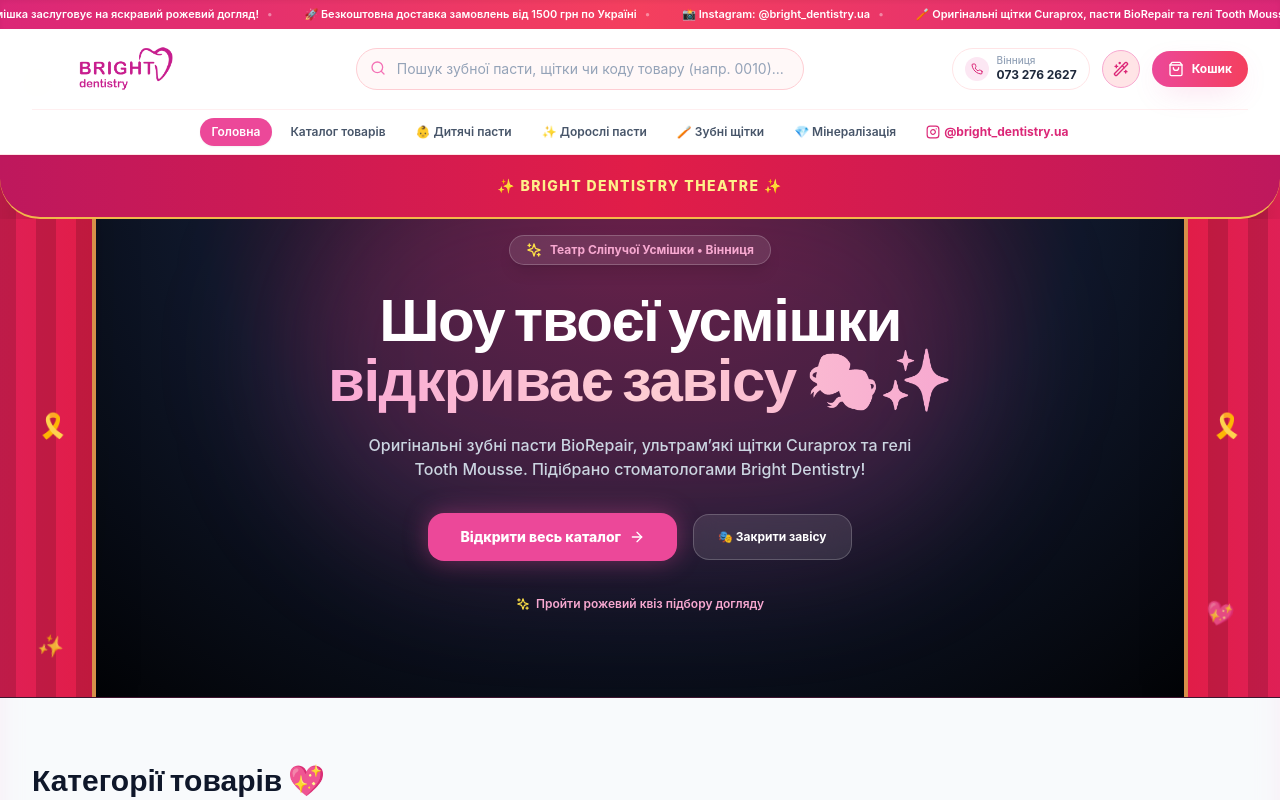
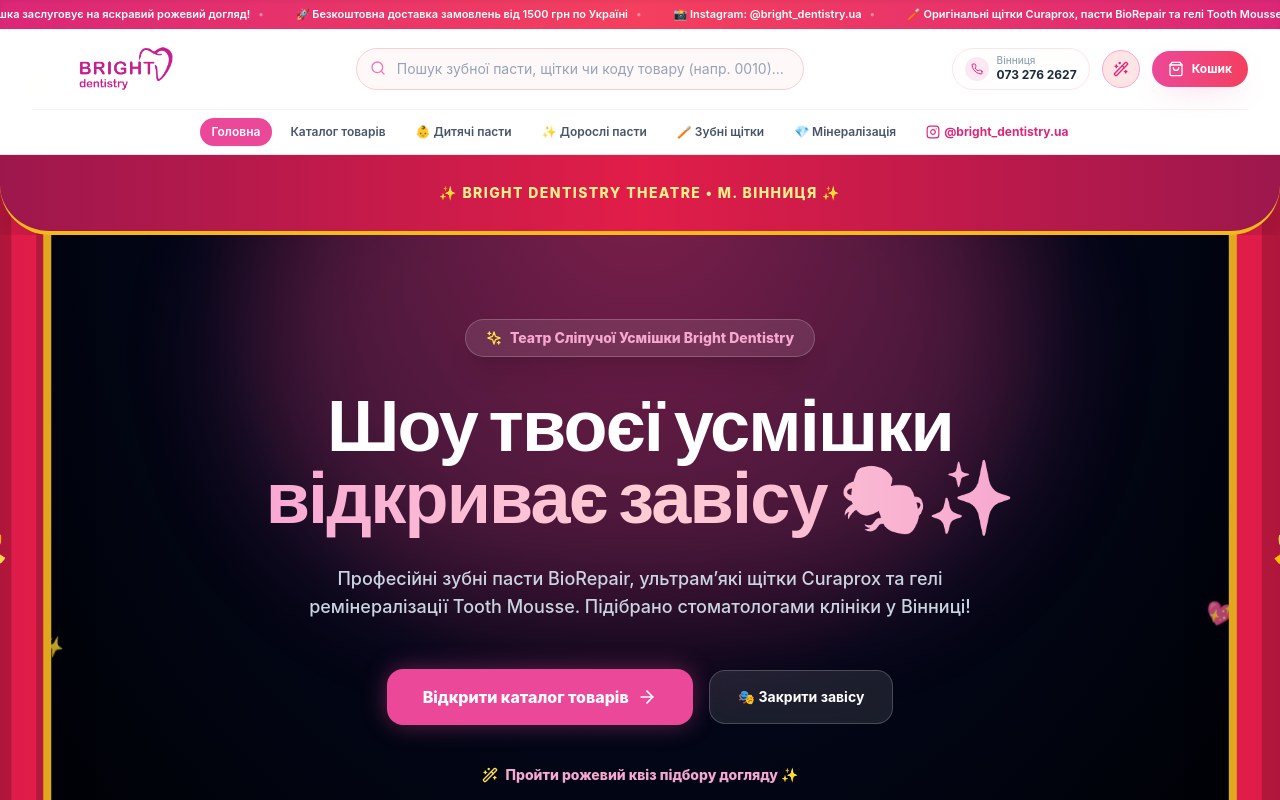
Before and after one commit to androsovzp/brightdentistry, a Next.js app: page / in a window 1280 px wide. Shown: the top 800 px of the page. Built offline with nearby package versions, Linux system fonts and the light colour scheme.

Commit message:
feat: transform Hero block into full-screen curtain preloader reveal experience

```diff
--- a/components/Hero.jsx
+++ b/components/Hero.jsx
@@ -1,97 +1,105 @@
-import React, { useState } from 'react';
+import React, { useState, useEffect } from 'react';
 import Link from 'next/link';
-import { ArrowRight, Sparkles, ShieldCheck, Heart, Wand2, Sparkle } from 'lucide-react';
+import { ArrowRight, Sparkles, Wand2 } from 'lucide-react';
 import { useCart } from '@/lib/store';
 
 export default function Hero() {
   const { setIsQuizOpen } = useCart();
-  const [isOpen, setIsOpen] = useState(true);
+  const [isOpen, setIsOpen] = useState(false);
+
+  // Preloader Curtain Opening Effect
+  useEffect(() => {
+    const timer = setTimeout(() => {
+      setIsOpen(true);
+    }, 400);
+    return () => clearTimeout(timer);
+  }, []);
 
   return (
-    <section className="relative overflow-hidden bg-slate-900 text-white min-h-[460px] sm:min-h-[500px] flex items-center justify-center border-b border-rose-900/40 select-none">
+    <section className="relative overflow-hidden bg-slate-950 text-white min-h-[calc(100vh-80px)] lg:min-h-screen flex items-center justify-center border-b border-rose-900/40 select-none">
 
-      {/* Stage Background with Soft Pink Spotlights */}
-      <div className="absolute inset-0 bg-[radial-gradient(ellipse_at_top,_var(--tw-gradient-stops))] from-brand-900/60 via-slate-900 to-black pointer-events-none" />
-      <div className="absolute top-0 left-1/2 -translate-x-1/2 w-[700px] h-[400px] bg-pink-500/20 rounded-full blur-3xl pointer-events-none" />
+      {/* Stage Background Spotlight Effects */}
+      <div className="absolute inset-0 bg-[radial-gradient(ellipse_at_top,_var(--tw-gradient-stops))] from-brand-900/70 via-slate-950 to-black pointer-events-none" />
+      <div className="absolute top-1/4 left-1/2 -translate-x-1/2 -translate-y-1/2 w-[800px] h-[500px] bg-pink-500/25 rounded-full blur-3xl pointer-events-none animate-pulse" />
 
-      {/* Top Valance (Ламбрекен Штор) */}
-      <div className="absolute top-0 inset-x-0 z-30 flex justify-between pointer-events-none overflow-hidden h-14 sm:h-16">
-        <div className="w-full h-full bg-gradient-to-r from-brand-700 via-rosebrand-600 to-brand-700 border-b-2 border-yellow-300/80 shadow-2xl rounded-b-[40px] flex items-center justify-center px-4">
+      {/* Top Theater Valance (Ламбрекен Штор) */}
+      <div className="absolute top-0 inset-x-0 z-40 flex justify-between pointer-events-none overflow-hidden h-16 sm:h-20">
+        <div className="w-full h-full bg-gradient-to-r from-brand-800 via-rosebrand-600 to-brand-800 border-b-4 border-yellow-400/90 shadow-2xl rounded-b-[50px] flex items-center justify-center px-4">
           <div className="text-yellow-200 text-xs sm:text-sm font-extrabold tracking-widest uppercase flex items-center gap-2">
-            <span>✨ Bright Dentistry Theatre ✨</span>
+            <span>✨ BRIGHT DENTISTRY THEATRE • М. ВІННИЦЯ ✨</span>
           </div>
         </div>
       </div>
 
-      {/* Left Curtain */}
+      {/* Left Full-Screen Velvet Curtain */}
       <div
-        className={`absolute left-0 top-0 bottom-0 w-1/2 z-20 bg-gradient-to-r from-brand-800 via-brand-600 to-rosebrand-600 border-r-4 border-yellow-300/60 shadow-2xl transition-transform duration-1000 ease-in-out flex items-center justify-end pr-4 pointer-events-none ${
-          isOpen ? '-translate-x-[85%]' : 'translate-x-0'
+        className={`absolute left-0 top-0 bottom-0 w-1/2 z-30 bg-gradient-to-r from-brand-900 via-brand-700 to-rosebrand-600 border-r-8 border-yellow-400/80 shadow-2xl transition-transform duration-[1400ms] ease-in-out flex items-center justify-end pr-6 pointer-events-none ${
+          isOpen ? '-translate-x-[92%]' : 'translate-x-0'
         }`}
       >
-        {/* Vertical Curtain Folds texture */}
-        <div className="absolute inset-0 bg-[repeating-linear-gradient(90deg,transparent,transparent_20px,rgba(0,0,0,0.15)_20px,rgba(0,0,0,0.15)_40px)]" />
-        <div className="relative z-10 text-yellow-300 text-2xl animate-pulse pr-2">🎗️</div>
+        {/* Vertical Velvet Folds texture */}
+        <div className="absolute inset-0 bg-[repeating-linear-gradient(90deg,transparent,transparent_25px,rgba(0,0,0,0.2)_25px,rgba(0,0,0,0.2)_50px)]" />
+        <div className="relative z-10 text-yellow-300 text-3xl animate-bounce pr-2">🎗️</div>
       </div>
 
-      {/* Right Curtain */}
+      {/* Right Full-Screen Velvet Curtain */}
       <div
-        className={`absolute right-0 top-0 bottom-0 w-1/2 z-20 bg-gradient-to-l from-brand-800 via-brand-600 to-rosebrand-600 border-l-4 border-yellow-300/60 shadow-2xl transition-transform duration-1000 ease-in-out flex items-center justify-start pl-4 pointer-events-none ${
-          isOpen ? 'translate-x-[85%]' : 'translate-x-0'
+        className={`absolute right-0 top-0 bottom-0 w-1/2 z-30 bg-gradient-to-l from-brand-900 via-brand-700 to-rosebrand-600 border-l-8 border-yellow-400/80 shadow-2xl transition-transform duration-[1400ms] ease-in-out flex items-center justify-start pl-6 pointer-events-none ${
+          isOpen ? 'translate-x-[92%]' : 'translate-x-0'
         }`}
       >
-        {/* Vertical Curtain Folds texture */}
-        <div className="absolute inset-0 bg-[repeating-linear-gradient(90deg,transparent,transparent_20px,rgba(0,0,0,0.15)_20px,rgba(0,0,0,0.15)_40px)]" />
-        <div className="relative z-10 text-yellow-300 text-2xl animate-pulse pl-2">🎗️</div>
+        {/* Vertical Velvet Folds texture */}
+        <div className="absolute inset-0 bg-[repeating-linear-gradient(90deg,transparent,transparent_25px,rgba(0,0,0,0.2)_25px,rgba(0,0,0,0.2)_50px)]" />
+        <div className="relative z-10 text-yellow-300 text-3xl animate-bounce pl-2">🎗️</div>
       </div>
 
-      {/* Main Stage Content Revealed */}
-      <div className="max-w-5xl mx-auto px-4 sm:px-6 lg:px-8 text-center relative z-10 py-16 sm:py-20 space-y-6">
+      {/* Revealed Grand Stage Content */}
+      <div className="max-w-5xl mx-auto px-4 sm:px-6 lg:px-8 text-center relative z-10 py-20 sm:py-28 space-y-8 animate-in fade-in duration-700">
 
         {/* Stage Badge */}
-        <div className="inline-flex items-center gap-2 px-4 py-1.5 rounded-full bg-white/10 border border-white/20 text-brand-300 text-xs font-bold shadow-lg backdrop-blur-md">
+        <div className="inline-flex items-center gap-2 px-5 py-2 rounded-full bg-white/10 border border-white/20 text-brand-300 text-xs sm:text-sm font-extrabold shadow-xl backdrop-blur-md">
           <Sparkles className="w-4 h-4 text-yellow-300 animate-spin-slow" />
-          <span>Театр Сліпучої Усмішки • Вінниця</span>
+          <span>Театр Сліпучої Усмішки Bright Dentistry</span>
         </div>
 
         {/* Grand Headline */}
-        <h1 className="font-heading font-extrabold text-3xl sm:text-5xl lg:text-6xl text-white leading-[1.15] tracking-tight">
+        <h1 className="font-heading font-extrabold text-4xl sm:text-6xl lg:text-7xl text-white leading-[1.12] tracking-tight">
           Шоу твоєї усмішки <br />
           <span className="bg-clip-text text-transparent bg-gradient-to-r from-pink-300 via-rose-200 to-brand-300">
             відкриває завісу 🎭✨
           </span>
         </h1>
 
-        <p className="text-slate-300 text-xs sm:text-base max-w-xl mx-auto leading-relaxed font-medium">
-          Оригінальні зубні пасти BioRepair, ультрам’які щітки Curaprox та гелі Tooth Mousse. Підібрано стоматологами Bright Dentistry!
+        <p className="text-slate-300 text-sm sm:text-lg max-w-2xl mx-auto leading-relaxed font-medium">
+          Професійні зубні пасти BioRepair, ультрам’які щітки Curaprox та гелі ремінералізації Tooth Mousse. Підібрано стоматологами клініки у Вінниці!
         </p>
 
-        {/* Stage Buttons */}
-        <div className="pt-2 flex flex-col sm:flex-row items-center justify-center gap-4">
+        {/* Action Buttons */}
+        <div className="pt-4 flex flex-col sm:flex-row items-center justify-center gap-4">
           <Link
             href="/catalog"
-            className="w-full sm:w-auto px-8 py-3.5 bg-gradient-to-r from-brand-500 to-pink-500 hover:from-brand-600 hover:to-pink-600 text-white rounded-2xl font-extrabold text-sm flex items-center justify-center gap-2 shadow-pink-glow transition-all active:scale-95"
+            className="w-full sm:w-auto px-9 py-4 bg-gradient-to-r from-brand-500 to-pink-500 hover:from-brand-600 hover:to-pink-600 text-white rounded-2xl font-extrabold text-sm sm:text-base flex items-center justify-center gap-2 shadow-pink-glow transition-all active:scale-95"
           >
-            <span>Відкрити весь каталог</span>
-            <ArrowRight className="w-4 h-4" />
+            <span>Відкрити каталог товарів</span>
+            <ArrowRight className="w-5 h-5" />
           </Link>
 
           <button
             onClick={() => setIsOpen(!isOpen)}
-            className="w-full sm:w-auto px-6 py-3.5 bg-white/10 hover:bg-white/20 text-white border border-white/20 rounded-2xl font-bold text-xs flex items-center justify-center gap-2 backdrop-blur-md transition-all active:scale-95"
+            className="w-full sm:w-auto px-7 py-4 bg-white/10 hover:bg-white/20 text-white border border-white/20 rounded-2xl font-bold text-xs sm:text-sm flex items-center justify-center gap-2 backdrop-blur-md transition-all active:scale-95"
           >
             <span>{isOpen ? '🎭 Закрити завісу' : '🎭 Відкрити завісу'}</span>
           </button>
         </div>
 
-        {/* Quick Quiz Link */}
+        {/* Interactive Quiz Link */}
         <div className="pt-2">
           <button
             onClick={() => setIsQuizOpen(true)}
-            className="text-xs font-semibold text-brand-300 hover:text-white transition-colors inline-flex items-center gap-1.5"
+            className="text-xs sm:text-sm font-extrabold text-brand-300 hover:text-white transition-colors inline-flex items-center gap-2"
           >
-            <Sparkles className="w-3.5 h-3.5 text-yellow-300" />
-            <span>Пройти рожевий квіз підбору догляду</span>
+            <Wand2 className="w-4 h-4 text-yellow-300" />
+            <span>Пройти рожевий квіз підбору догляду ✨</span>
           </button>
         </div>
 
```
